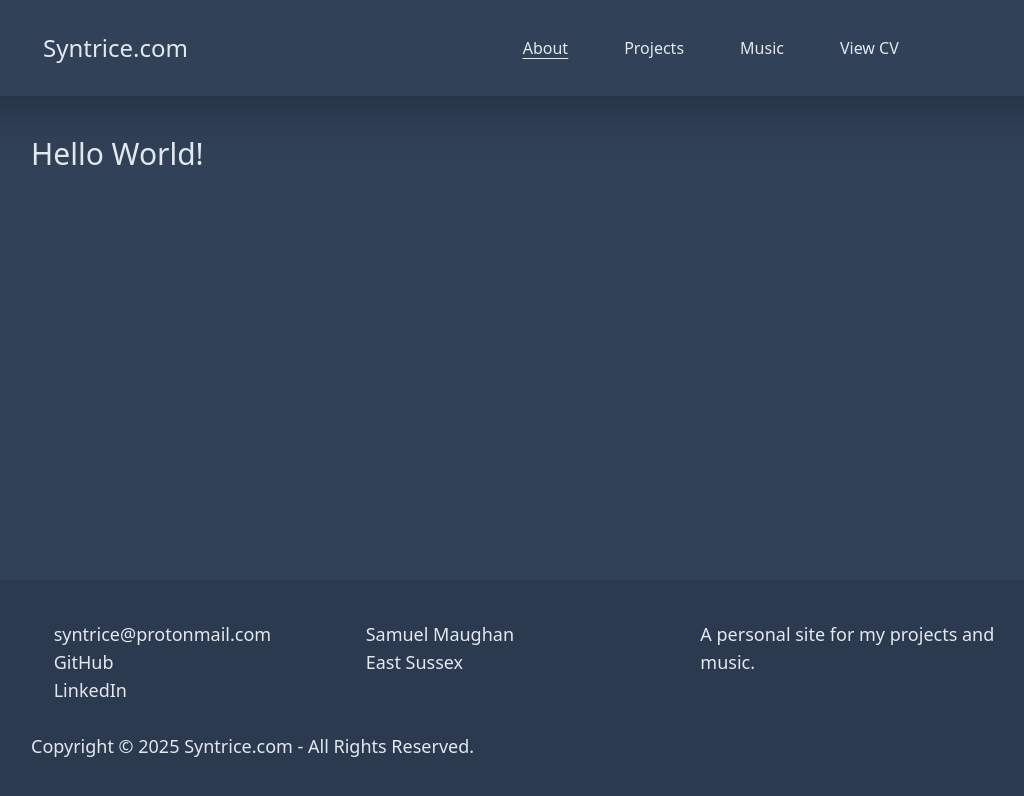
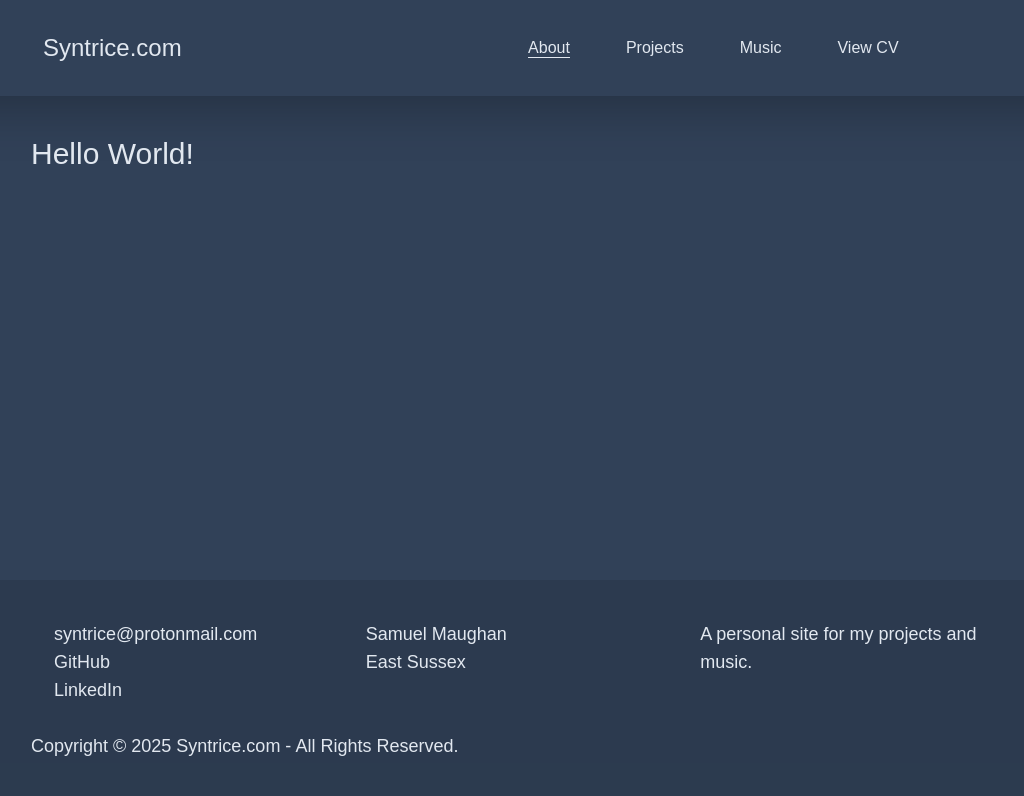
Before and after one commit to Syntrice/syntrice.github.io, an Astro site: page / in a window 1280 px wide. Shown: the whole page, without its empty margins (117-1141 px from the left). Built offline with nearby package versions, Linux system fonts and the light colour scheme; Astro itself is replaced by a stand-in of ours; some icons are missing.

Commit message:
feat: Use Inter font on site

```diff
--- a/package.json
+++ b/package.json
@@ -9,6 +9,7 @@
     "astro": "astro"
   },
   "dependencies": {
+    "@fontsource-variable/inter": "^5.1.1",
     "@iconify-json/fa6-brands": "^1.2.5",
     "@iconify-json/fa6-regular": "^1.2.3",
     "@iconify-json/fa6-solid": "^1.2.3",
--- a/src/layouts/MainLayout.astro
+++ b/src/layouts/MainLayout.astro
@@ -5,6 +5,9 @@ import SiteWrapper from "@components/SiteWrapper.astro"
 import { ClientRouter } from 'astro:transitions';
 import site from "@data/site.json";
 import "@styles/global.css"
+
+// Global Font
+import '@fontsource-variable/inter';
 
 const { pageTitle } = Astro.props
 ---
--- a/src/styles/global.css
+++ b/src/styles/global.css
@@ -1,2 +1,6 @@
 @import "tailwindcss";
 @custom-variant dark (&:where(.dark, .dark *));
+
+body {
+    font-family: 'Inter Variable', sans-serif;
+  }
```
Also changed, not shown: src/components/hero/AboutHero.astro (added), 1 other file.
